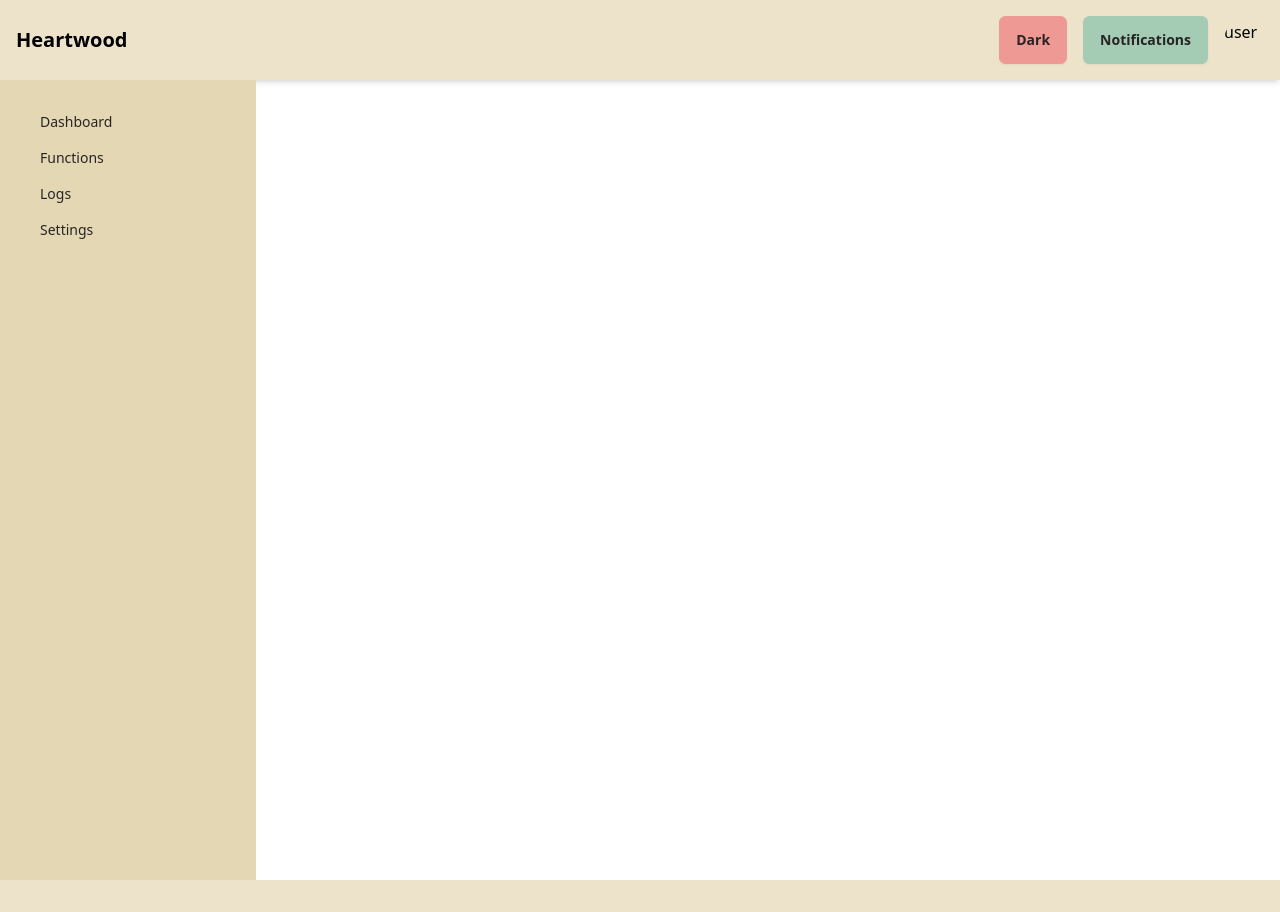
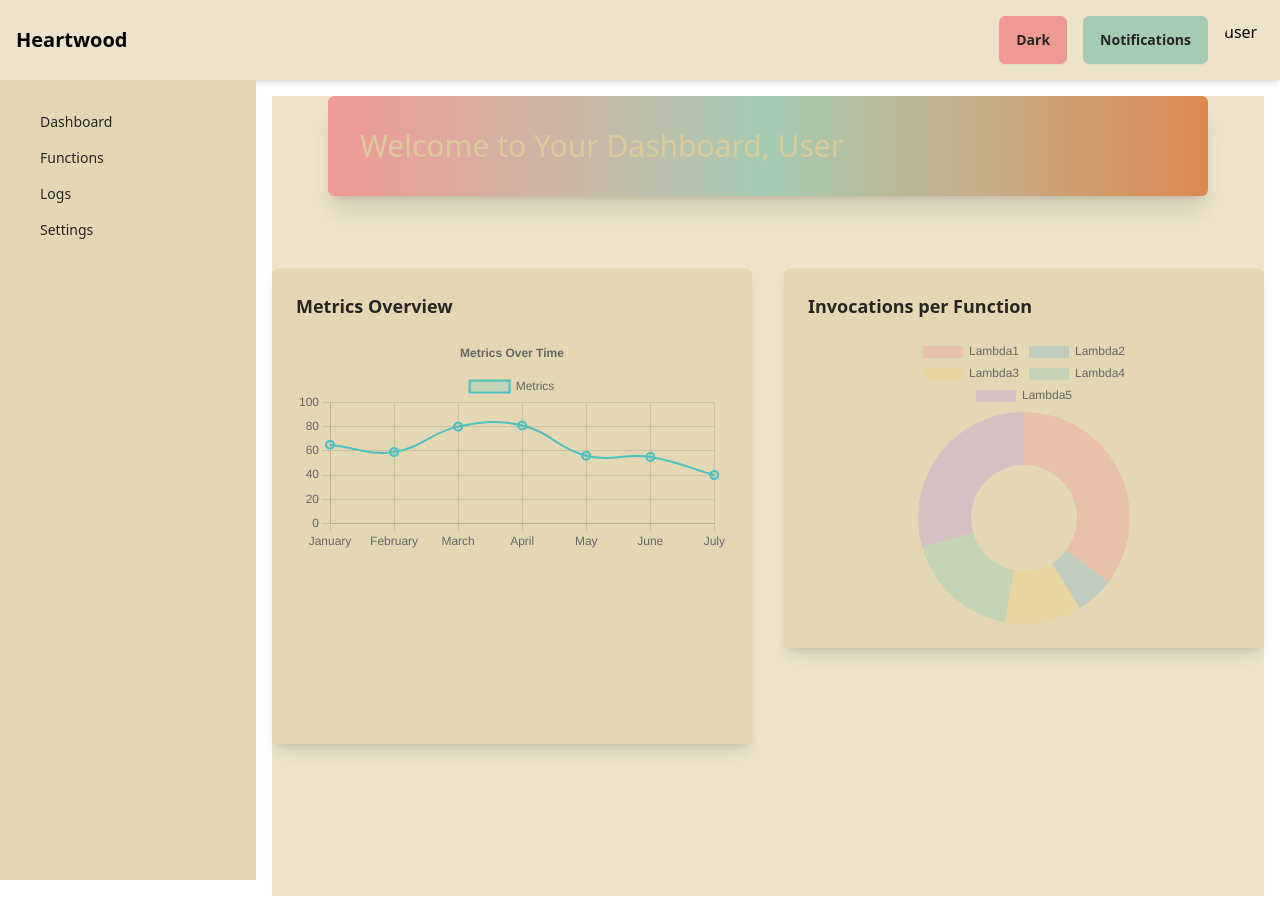
Before and after one commit to oslabs-beta/heartwood, a React app: page / in a window 1280 px wide. Before the commit the page ends 880 px from the top, so only its background shows below. Built offline with nearby package versions, Linux system fonts and the light colour scheme.

Commit message:
frontend layout

```diff
--- a/package.json
+++ b/package.json
@@ -31,6 +31,7 @@
     "@reduxjs/toolkit": "^2.2.6",
     "autoprefixer": "^10.4.20",
     "bcryptjs": "^2.4.3",
+    "chart.js": "^4.4.4",
     "cookie-parser": "^1.4.6",
     "dotenv": "^16.4.5",
     "html-webpack-plugin": "^5.6.0",
@@ -40,6 +41,8 @@
     "postcss-loader": "^8.1.1",
     "react": "^18.3.1",
     "react-bootstrap": "^2.10.4",
+    "react-chartjs-2": "^5.2.0",
+    "react-daisyui": "^5.0.4",
     "react-dom": "^18.3.1",
     "react-redux": "^9.1.2",
     "react-router-dom": "^6.25.0",
--- a/src/renderer/components/Dashboard.jsx
+++ b/src/renderer/components/Dashboard.jsx
@@ -1,7 +1,61 @@
-import React from 'react';
+import React from "react";
+import LineChart from "./LineChart";
+import DonutChart from "./DonutChart";
 
 const Dashboard = () => {
-    return <div></div>;
+  // Sample data for the line chart
+  const data = [65, 59, 80, 81, 56, 55, 40]; // Metrics data (y-axis values)
+  const labels = [
+    "January",
+    "February",
+    "March",
+    "April",
+    "May",
+    "June",
+    "July",
+  ]; // Corresponding x-axis labels
+
+  // Sample data for the donut chart
+  const donutChartData = [300, 50, 100, 150, 250]; // Sample metric data for donut chart
+  const donutChartLabels = ["Lambda1", "Lambda2", "Lambda3", "Lambda4", "Lambda5"]; // Labels for the donut chart sections
+
+  return (
+    <div className="bg-base-100 min-h-screen text-base-content">
+      <div className="w-full px-14 pb-8">
+        <div className="card shadow-xl w-full bg-gradient-to-r from-primary via-secondary to-accent text-base-300">
+          <div className="card-body">
+            <p className="text-3xl">Welcome to Your Dashboard, User</p>
+          </div>
+        </div>
+      </div>
+
+      <div className="flex flex-col lg:flex-row justify-center gap-8 mt-10">
+        {/* Line Chart Section */}
+        <div className="lg:w-1/2">
+          <div className="card shadow-lg bg-base-200 p-6">
+            <p className="text-lg font-semibold text-base-content mb-4">
+              Metrics Overview
+            </p>
+            <div className="w-full h-96">
+              <LineChart data={data} labels={labels} />
+            </div>
+          </div>
+        </div>
+
+        {/* Donut Chart Section */}
+        <div className="lg:w-1/2">
+          <div className="card shadow-lg bg-base-200 p-6">
+            <p className="text-lg font-semibold text-base-content mb-4">
+              Invocations per Function
+            </p>
+            <div className="h-72 flex justify-center items-center">
+              <DonutChart data={donutChartData} labels={donutChartLabels} />
+            </div>
+          </div>
+        </div>
+      </div>
+    </div>
+  );
 };
 
 export default Dashboard;
--- /dev/null
+++ b/src/renderer/components/DonutChart.jsx
@@ -0,0 +1,42 @@
+import React from 'react';
+import { Chart, ArcElement, Tooltip, Legend } from 'chart.js';
+import { Doughnut } from 'react-chartjs-2'
+
+const DonutChart = ({data, labels}) => {
+
+    Chart.register(ArcElement, Tooltip, Legend);
+
+    const chartData = {
+        labels: labels,
+        datasets: [
+            {
+                data: data,
+                backgroundColor: [
+                    'rgba(255, 99, 132, 0.2)', // Red
+                    'rgba(54, 162, 235, 0.2)', // Blue
+                    'rgba(255, 206, 86, 0.2)', // Yellow
+                    'rgba(75, 192, 192, 0.2)', // Green
+                    'rgba(153, 102, 255, 0.2)', // Purple
+                  ],
+                borderWidth: [0],
+            },
+        ],
+    };
+
+    const options = {
+        responsive: true,
+        plugins: {
+          legend: {
+            position: 'top', // Display the legend at the top
+          },
+          tooltip: {
+            enabled: true, // Enable tooltips on hover
+          },
+        },
+    }
+    return (
+        <Doughnut data={chartData} options={options} />
+    )
+}
+
+export default DonutChart;
--- /dev/null
+++ b/src/renderer/components/LineChart.jsx
@@ -0,0 +1,59 @@
+import React from "react";
+import { Line } from "react-chartjs-2";
+import { Chart, CategoryScale, LinearScale, PointElement, LineElement, Title, Tooltip, Legend } from 'chart.js';
+
+const LineChart = ({ data, labels }) => {
+ // ^ change this to pass in props later
+
+    // Register chart components to be used on all charts
+    Chart.register(
+        // TimeScale,
+        CategoryScale,
+        LinearScale,
+        PointElement,
+        LineElement,
+        Title,
+        Tooltip,
+        Legend
+    );
+
+  // Define the chart data and configuration
+  const chartData = {
+    labels, // X-axis labels (timestamps, dates, etc.)
+    datasets: [
+      {
+        label: 'Metrics', // Label for the dataset
+        data, // Data for the line chart (y-axis values)
+        borderColor: 'rgba(75, 192, 192, 1)', // Line color
+        backgroundColor: 'rgba(75, 192, 192, 0.2)', // Fill under the line
+        borderWidth: 2, // Line thickness
+        tension: 0.4, // Smoothing the line
+        pointRadius: 4, // Radius of points on the line
+      },
+    ],
+  };
+
+  // Chart configuration options
+  const chartOptions = {
+    responsive: true,
+    plugins: {
+      legend: {
+        display: true, // Show/hide the legend
+        position: 'top',
+      },
+      title: {
+        display: true,
+        text: 'Metrics Over Time', // Title of the chart, pass in props later
+      },
+    },
+    scales: {
+      y: {
+        beginAtZero: true, // Start y-axis at 0
+      },
+    },
+  };
+
+  return <Line data={chartData} options={chartOptions} />;
+};
+
+export default LineChart;
--- a/src/renderer/containers/App.jsx
+++ b/src/renderer/containers/App.jsx
@@ -1,32 +1,12 @@
 import React, { useState, useEffect } from 'react';
-import HeaderBar from '../components/HeaderBar.jsx';
-import SideNav from './SideNav.jsx';
+import Layout from './Layout';
+
 
 const App = () => {
-  const [isDarkMode, setIsDarkMode] = useState(false);
-
-  const toggleDarkMode = () => {
-    setIsDarkMode(!isDarkMode);
-    document.documentElement.setAttribute('data-theme', isDarkMode ? 'retro' : 'coffee');
-  };
-
-  useEffect(() => {
-    // Set the initial theme on mount
-    document.documentElement.setAttribute('data-theme', isDarkMode ? 'coffee' : 'retro');
-  }, [isDarkMode]);
-
-  const handleNotificationClick = () => {
-    // Handle notification logic here
-  };
 
   return (
     <div className="App">
-      <HeaderBar
-        toggleDarkMode={toggleDarkMode}
-        isDarkMode={isDarkMode}
-        onNotificationClick={handleNotificationClick}
-      />
-      <SideNav />
+      <Layout/>
     </div>
   );
 };
--- /dev/null
+++ b/src/renderer/containers/Layout.jsx
@@ -0,0 +1,36 @@
+import React, { useState, useEffect } from 'react';
+import HeaderBar from '../components/HeaderBar.jsx';
+import SideNav from './SideNav.jsx';
+
+const Layout = () => {
+// Renders HeaderBar and SideNav components
+
+  const [isDarkMode, setIsDarkMode] = useState(false);
+
+  const toggleDarkMode = () => {
+    setIsDarkMode(!isDarkMode);
+    document.documentElement.setAttribute('data-theme', isDarkMode ? 'retro' : 'coffee');
+  };
+
+  useEffect(() => {
+    // Set the initial theme on mount
+    document.documentElement.setAttribute('data-theme', isDarkMode ? 'coffee' : 'retro');
+  }, [isDarkMode]);
+
+  const handleNotificationClick = () => {
+    // Handle notification logic here
+  };
+
+  return (
+    <div className="min-h-screen flex flex-col">
+      <HeaderBar
+        toggleDarkMode={toggleDarkMode}
+        isDarkMode={isDarkMode}
+        onNotificationClick={handleNotificationClick}
+      />
+      <SideNav />
+    </div>
+  );
+};
+
+export default Layout;
```
Also changed, not shown: 2 other files (tests, documents, lock files or other folders).
